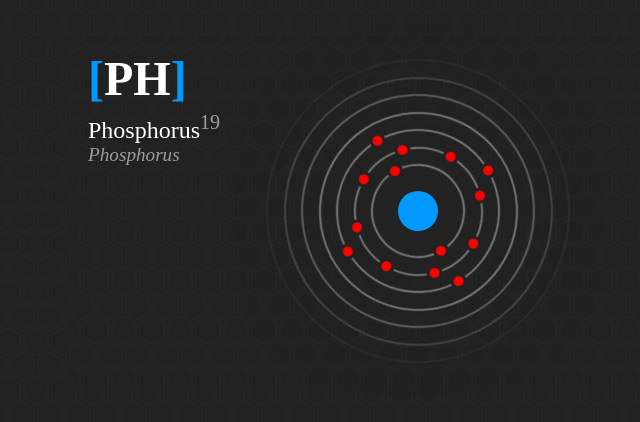
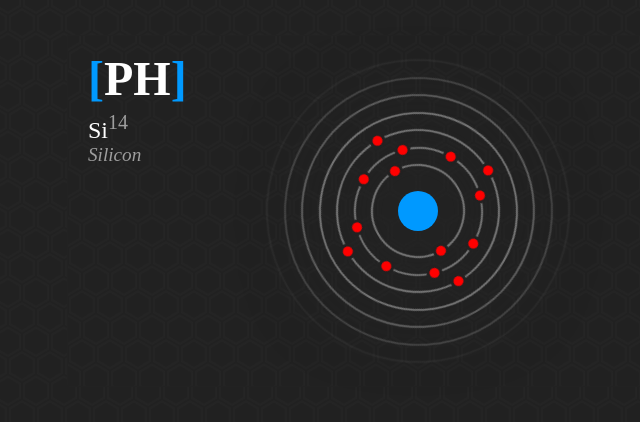
Before and after one commit to MotorTruck1221/schoolwork, a plain HTML site: page index.html in a window 1280 px wide. Shown: the part 197-619 px from the top of the page, without its empty margins (272-912 px from the left). Drawn offline with Linux system fonts and the light colour scheme.

Commit message:
Renamed to silicon

```diff
--- a/index.html
+++ b/index.html
@@ -13,8 +13,8 @@
         <div class="figure-content">
             <div class="element-info">
                 <div class="initials"><span class="text-color">[</span><span>PH</span><span class="text-color">]</span></div>
-                <div class="name">Phosphorus<sup class="text-fade">19</sup></div>
-                <div class="latin text-fade">Phosphorus</div>
+                <div class="name">Si<sup class="text-fade">14</sup></div>
+                <div class="latin text-fade">Silicon</div>
             </div>
             <div id="Atom">
                 <div class="nucleus"></div>
```
